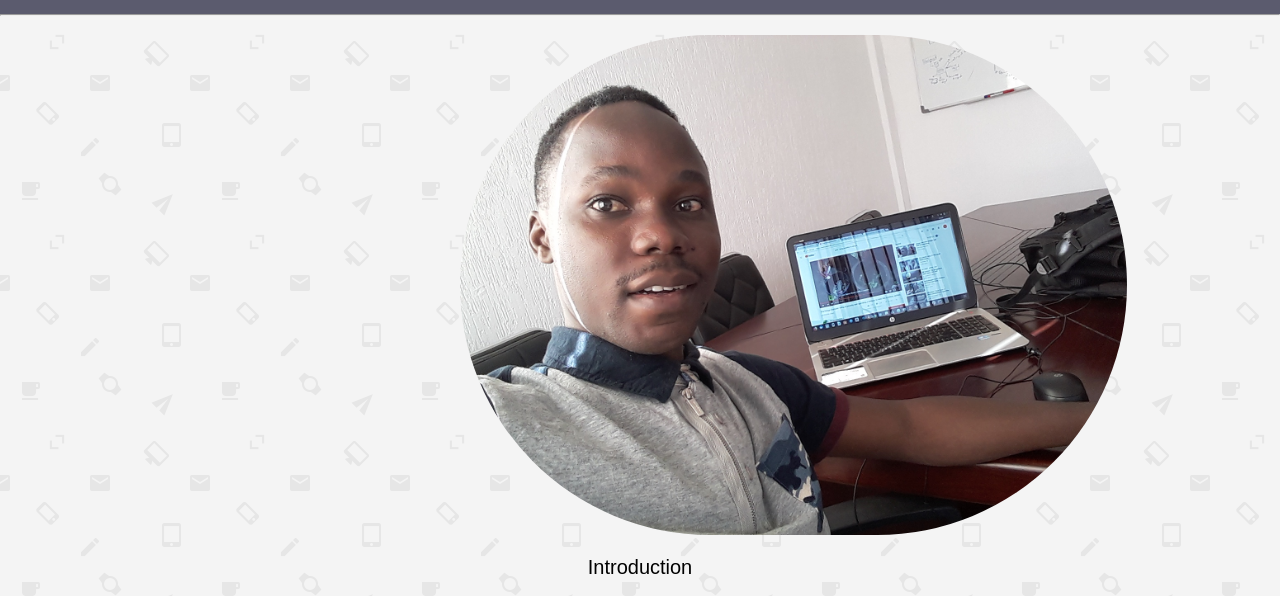
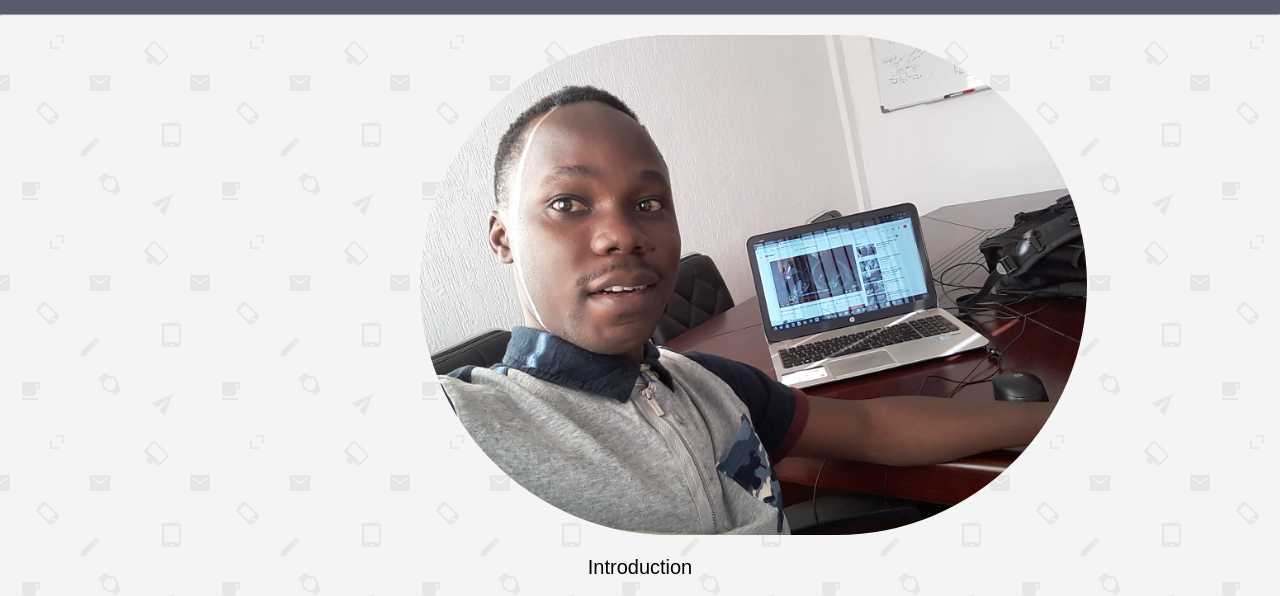
Before and after one commit to TolgaYazan/Portfolio-website, a plain HTML site: page index.html in a window 1280 px wide. Shown: the part 175-771 px from the top of the page. Drawn offline with nearby package versions, Linux system fonts and the light colour scheme; a web font is replaced by a local one.

Commit message:
other changes

```diff
--- a/styles.css
+++ b/styles.css
@@ -30,7 +30,7 @@ font-family:fantasy;}
   position: center;
   border-radius: 300px;
   margin-top: 20px;
-  margin-left: 460px;
+  margin-left: 420px;
 
 }
 .profile{
```
